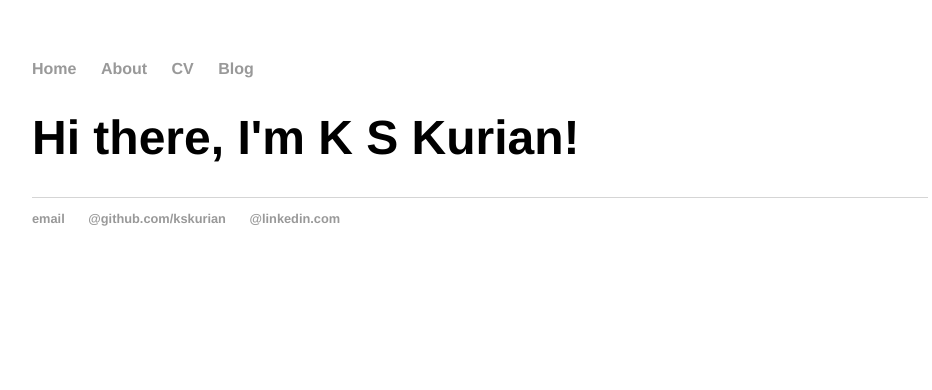
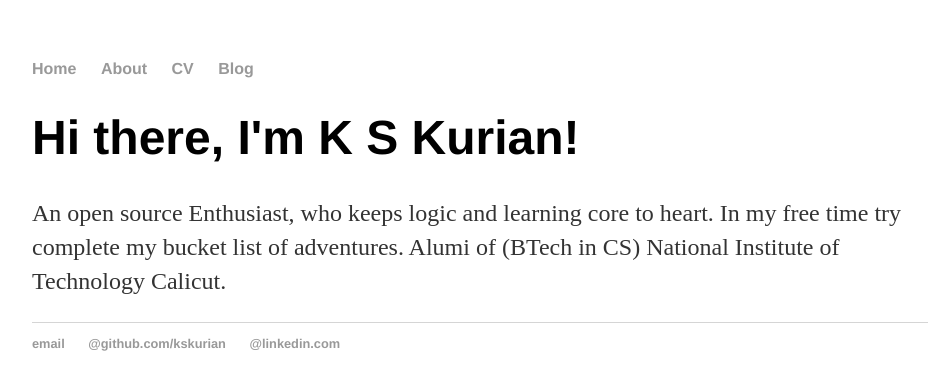
Before and after one commit to kskurian/kskurian.github.io, a Jekyll site: the page built from index.html, in a window 1280 px wide. Shown: the top 390 px of the page, without its empty margins (160-1092 px from the left). Built offline with Jekyll 4.4.1, drawn with Linux system fonts in a browser that asks for light colours.

Commit message:
Update index.html
breif idea

```diff
--- a/index.html
+++ b/index.html
@@ -4,4 +4,7 @@ title: Kurian K S, Enthusiast
 ---
 <div class="blurb">
 	<h1>Hi there, I'm K S Kurian!</h1>
+	<p>An open source Enthusiast, who keeps logic and learning core to heart.
+	In my free time try complete my bucket list of adventures.
+	Alumi of (BTech  in CS) National Institute of Technology Calicut. </p>
 </div><!-- /.blurb -->
```
